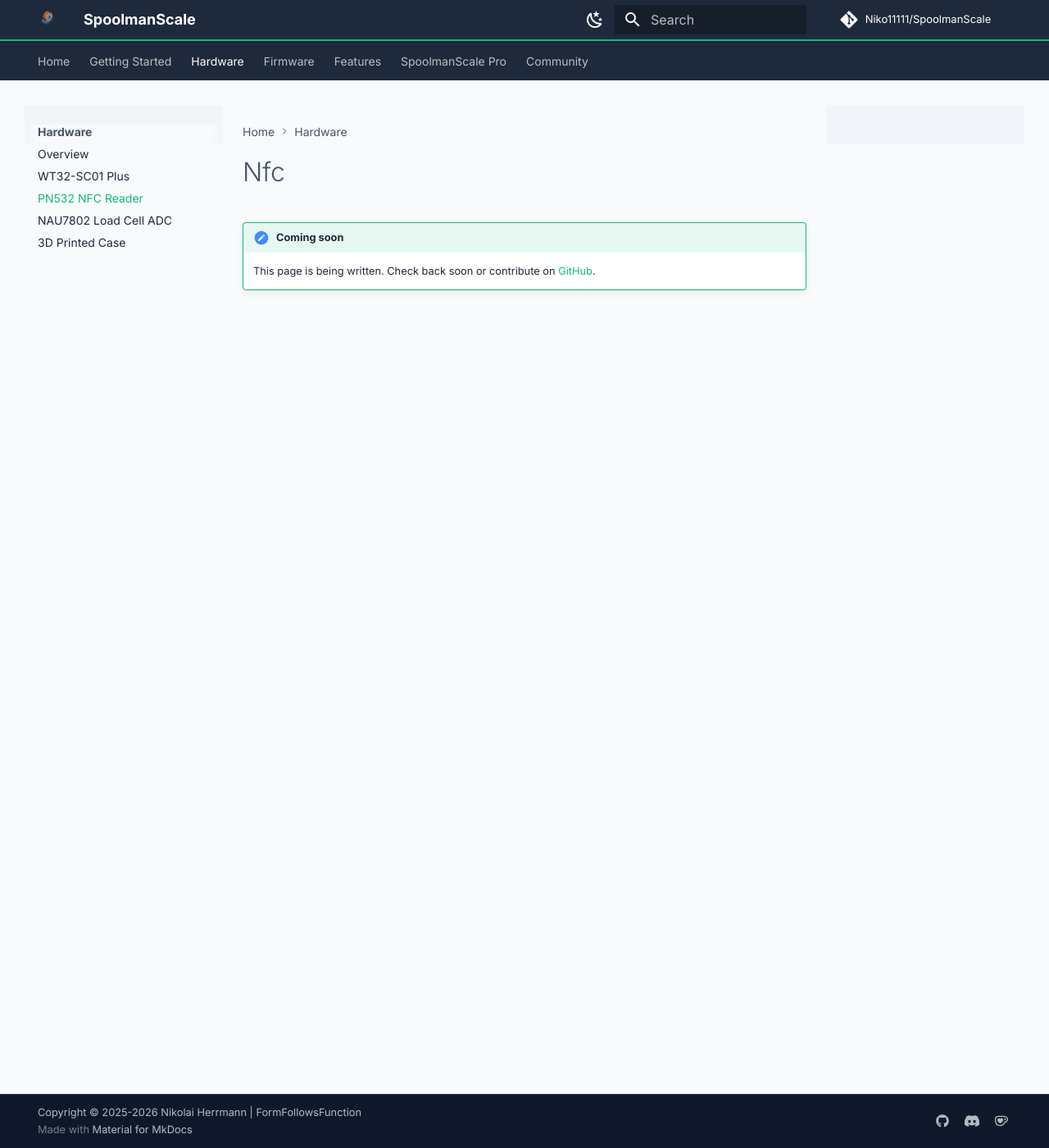
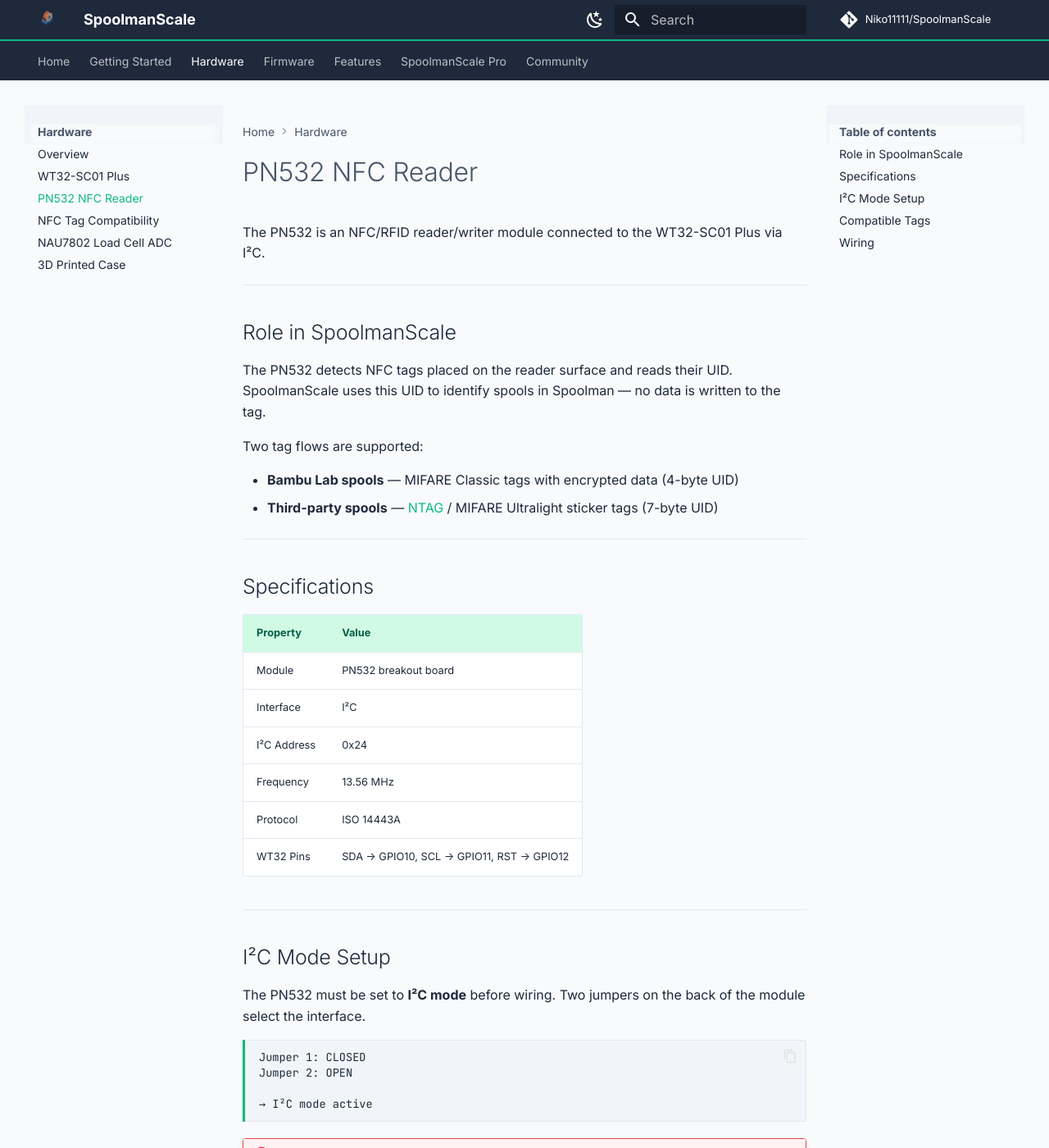
Before and after one commit to Niko11111/SpoolmanScale-Docs, an MkDocs documentation site: the page built from docs/hardware/nfc.md, in a window 1280 px wide and 1400 px high. Shown: the whole window at 82% size. Built offline with MkDocs 1.6.1 and Material for MkDocs 9.7.7, drawn with Linux system fonts in a browser that asks for light colours; comment, search, counter and statistics services are not loaded; some of the changed text lies outside the part shown.

Commit message:
Update docs

````diff
--- a/docs/hardware/nfc.md
+++ b/docs/hardware/nfc.md
@@ -1,4 +1,61 @@
-# Nfc
+# PN532 NFC Reader
 
-!!! note "Coming soon"
-    This page is being written. Check back soon or contribute on [GitHub](https://github.com/Niko11111/SpoolmanScale).
+The PN532 is an NFC/RFID reader/writer module connected to the WT32-SC01 Plus via I²C.
+
+---
+
+## Role in SpoolmanScale
+
+The PN532 detects NFC tags placed on the reader surface and reads their UID. SpoolmanScale uses this UID to identify spools in Spoolman — no data is written to the tag.
+
+Two tag flows are supported:
+
+- **Bambu Lab spools** — MIFARE Classic tags with encrypted data (4-byte UID)
+- **Third-party spools** — [NTAG](nfc-tags.md) / MIFARE Ultralight sticker tags (7-byte UID)
+
+---
+
+## Specifications
+
+| Property | Value |
+|---|---|
+| Module | PN532 breakout board |
+| Interface | I²C |
+| I²C Address | 0x24 |
+| Frequency | 13.56 MHz |
+| Protocol | ISO 14443A |
+| WT32 Pins | SDA → GPIO10, SCL → GPIO11, RST → GPIO12 |
+
+---
+
+## I²C Mode Setup
+
+The PN532 must be set to **I²C mode** before wiring. Two jumpers on the back of the module select the interface.
+
+```
+Jumper 1: CLOSED
+Jumper 2: OPEN
+
+→ I²C mode active
+```
+
+!!! danger "Set jumpers BEFORE soldering"
+    Changing the mode jumpers after soldering is difficult. Set I²C mode first.
+
+---
+
+## Compatible Tags
+
+Not all NFC tags work with SpoolmanScale. See the full **[NFC Tag Compatibility Guide](nfc-tags.md)** for:
+
+- Which tags to buy
+- Which tags will NOT work and why
+- How to identify tags you already have
+
+**Short answer:** Any [NTAG213](nfc-tags.md), [NTAG215](nfc-tags.md), [NTAG216](nfc-tags.md) or MIFARE Ultralight sticker tag works. MIFARE Classic does not.
+
+---
+
+## Wiring
+
+See the [Wiring Guide](../getting-started/wiring.md#pn532-nfc-reader) for the full pinout and assembly instructions.
--- a/mkdocs.yml
+++ b/mkdocs.yml
@@ -87,6 +87,7 @@ nav:
     - Overview: hardware/index.md
     - WT32-SC01 Plus: hardware/display.md
     - PN532 NFC Reader: hardware/nfc.md
+    - NFC Tag Compatibility: hardware/nfc-tags.md
     - NAU7802 Load Cell ADC: hardware/nau7802.md
     - 3D Printed Case: hardware/case.md
   - Firmware:
````
Also changed, not shown: docs/community/troubleshooting.md (+2 -1 lines), docs/hardware/nfc-tags.md (added, +147 -0 lines).
